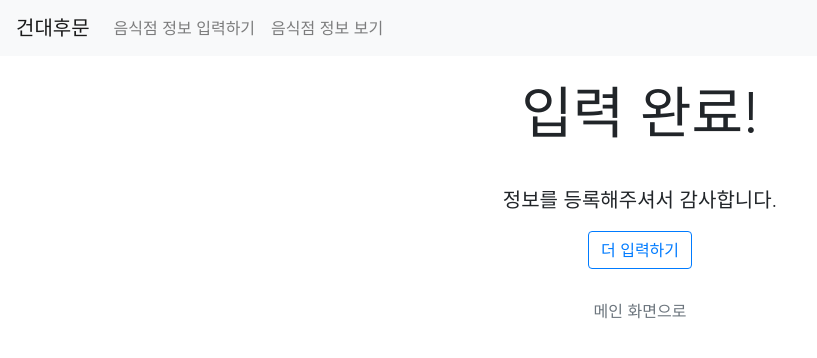
After one commit to zwan2/KUHUMUN, a PHP site: page /complete.php in a window 1280 px wide. The commit adds this page. Shown: the top 358 px of the page, without its empty margins (0-817 px from the left). Run offline with PHP 8.4, Linux system fonts and the light colour scheme; some libraries are stand-ins or nearby versions.

Commit message:
0.0.2
피드백 직전

```diff
--- /dev/null
+++ b/complete.php
@@ -0,0 +1,31 @@
+<?php
+include 'top.php';
+?>
+
+<div class="container">
+
+	<blockquote class="blockquote text-center">
+		<h1 class="display-4">입력 완료!</h1>
+		<br/>
+		<p class="lead">
+		  정보를 등록해주셔서 감사합니다.
+		</p>
+
+
+
+
+
+		<a class="btn btn-outline-primary" href="enter.php" role="button">더 입력하기</a>
+		<br/><br/>
+		<a class="text-muted" href="index.php" role="button"><small>메인 화면으로</small></a>
+
+	</blockquote>
+
+
+
+</div>
+
+
+<?php
+include 'footer.php';
+?>
--- a/enter.php
+++ b/enter.php
@@ -8,7 +8,7 @@ include 'top.php';
 	<p class="lead">음식점 정보 입력하기</p>
 	<br/>
 
-	<form method="post" action="submit.php" onsubmit="return enter_check();" name="info">
+	<form method="post" action="complete.php" onsubmit="return enter_check();" name="info">
 		<table id="res_table" class="table">
 			<tbody>
 				<tr>
@@ -22,8 +22,8 @@ include 'top.php';
 				</tr>
 				<br/><br/>
 				<tr>
-					<td> <input type="text" class="form-control" placeholder="메뉴" name="menu">  </td>
-					<td> <input type="number" class="form-control" placeholder="가격" name="price">  </td>
+					<td> <input type="text" class="form-control" placeholder="메뉴" name="menu[]" size="15">  </td>
+					<td> <input type="number" class="form-control" placeholder="가격" name="price[]" min=1000 max="100000">  </td>
 					<td>　</td>
 				</tr>
 			</tbody>
--- a/function/function.php
+++ b/function/function.php
@@ -1,8 +1,8 @@
 <script language="javascript">
 
 	var rowItem = "<tr>"
-rowItem += "<td> <input type='text' class='form-control' placeholder='메뉴' name='menu'> </td>"
-rowItem += "<td> <input type='number' class='form-control' placeholder='가격' name='price'>  </td>"
+rowItem += "<td> <input type='text' class='form-control' placeholder='메뉴' name='menu[]' size='15'> </td>"
+rowItem += "<td> <input type='number' class='form-control' placeholder='가격' name='price[]' min='1000' max='100000'>  </td>"
 
 rowItem += "<td><button type='button' class='close' aria-label='Close' onClick='removeRow()'><span aria-hidden='true'>&times;</span></button></td>"
 rowItem += "</tr>"
@@ -12,7 +12,7 @@ function insRow() {
 
 function removeRow() {
 	$('#res_table').on("click", "button", function() {
-	    $(this).closest("tr").remove()
+	$(this).closest("tr").remove()
 })};
 </script>
 
--- a/index.php
+++ b/index.php
@@ -4,7 +4,7 @@ include 'top.php';
 
 
 <div class="container">
-	<blockquote class="blockquote text-center"><h1 class="display-3">건대후문</h1></blockquote>
+	<blockquote class="blockquote text-center"><h1 class="display-4">건대후문</h1></blockquote>
 	<blockquote class="blockquote text-center">
 		<p class="lead">'건대후문'은 건대 후문 음식점들의 인터넷 등록 미비, 가격 인상 등으로 정보를 알기 힘든 문제를 해결하기 위한 프로젝트입니다. 학생 여러분들이 직접 메뉴판을 만들어주세요.</p>
 	</blockquote>
```
Also changed, not shown: db.sql (+6 -5 lines), submit.php (+10 -4 lines).
